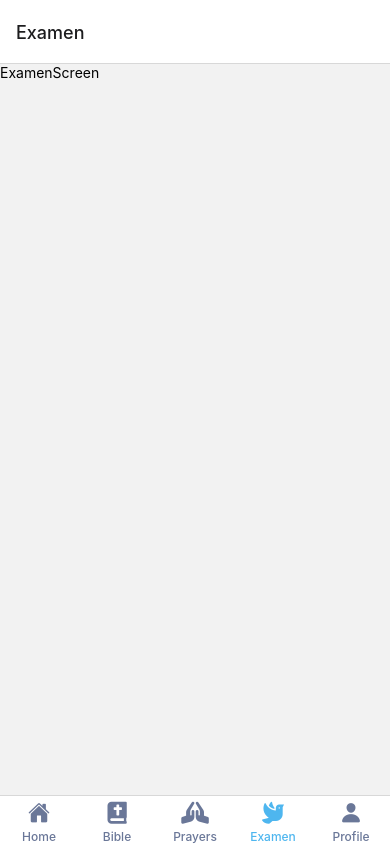
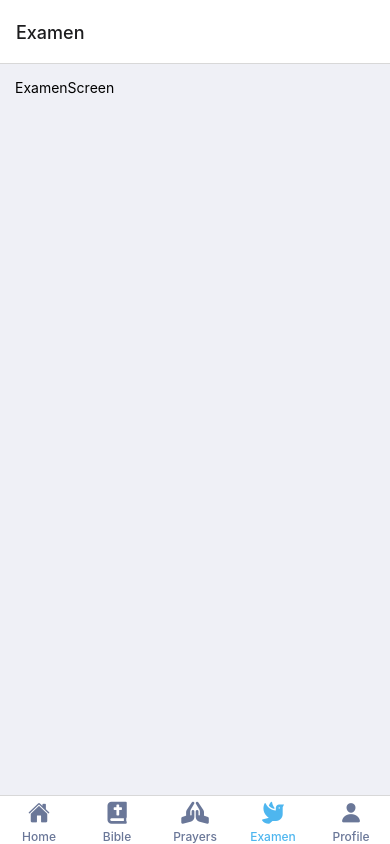
Before and after one commit to iCatholicApp/icatholic, a React Native app: screen /Examen in a window 390 px wide. Built offline with nearby package versions, Linux system fonts and the light colour scheme.

Commit message:
styling of all screens changed.

```diff
--- a/src/screens/BibleScreen.js
+++ b/src/screens/BibleScreen.js
@@ -1,12 +1,19 @@
 import React from "react";
 import { StyleSheet, ScrollView, Text } from "react-native";
+import colors from "../theme/colors";
 
 export default function BibleScreen() {
     return (
-        <ScrollView>
+        <ScrollView style={styles.container}>
             <Text>BibleScreen</Text>
         </ScrollView>
     );
 }
 
-const styles = StyleSheet.create({});
+const styles = StyleSheet.create({
+    container: {
+        flex: 1,
+        backgroundColor: colors.neutral95,
+        padding: 15,
+    },
+});
--- a/src/screens/ExamenScreen.js
+++ b/src/screens/ExamenScreen.js
@@ -1,12 +1,19 @@
 import React from "react";
 import { StyleSheet, ScrollView, Text } from "react-native";
+import colors from "../theme/colors";
 
 export default function ExamenScreen() {
     return (
-        <ScrollView>
+        <ScrollView style={styles.container}>
             <Text>ExamenScreen</Text>
         </ScrollView>
     );
 }
 
-const styles = StyleSheet.create({});
+const styles = StyleSheet.create({
+    container: {
+        flex: 1,
+        backgroundColor: colors.neutral95,
+        padding: 15,
+    },
+});
--- a/src/screens/HomeScreen.js
+++ b/src/screens/HomeScreen.js
@@ -12,8 +12,8 @@ export default function HomeScreen() {
 
 const styles = StyleSheet.create({
     container: {
+        flex: 1,
         backgroundColor: colors.neutral95,
         padding: 15,
-        // gap: 10,
     },
 });
--- a/src/screens/PrayScreen.js
+++ b/src/screens/PrayScreen.js
@@ -1,12 +1,19 @@
 import React from "react";
 import { StyleSheet, ScrollView, Text } from "react-native";
+import colors from "../theme/colors";
 
 export default function PrayScreen() {
     return (
-        <ScrollView>
+        <ScrollView style={styles.container}>
             <Text>PrayScreen</Text>
         </ScrollView>
     );
 }
 
-const styles = StyleSheet.create({});
+const styles = StyleSheet.create({
+    container: {
+        flex: 1,
+        backgroundColor: colors.neutral95,
+        padding: 15,
+    },
+});
--- a/src/screens/ProfileScreen.js
+++ b/src/screens/ProfileScreen.js
@@ -1,12 +1,19 @@
 import React from "react";
 import { StyleSheet, ScrollView, Text } from "react-native";
+import colors from "../theme/colors";
 
 export default function ProfileScreen() {
     return (
-        <ScrollView>
-            <Text>Profile</Text>
+        <ScrollView style={styles.container}>
+            <Text>ProfileScreen</Text>
         </ScrollView>
     );
 }
 
-const styles = StyleSheet.create({});
+const styles = StyleSheet.create({
+    container: {
+        flex: 1,
+        backgroundColor: colors.neutral95,
+        padding: 15,
+    },
+});
```
Also changed, not shown: src/screens/NotificationScreen.js (+9 -2 lines).
